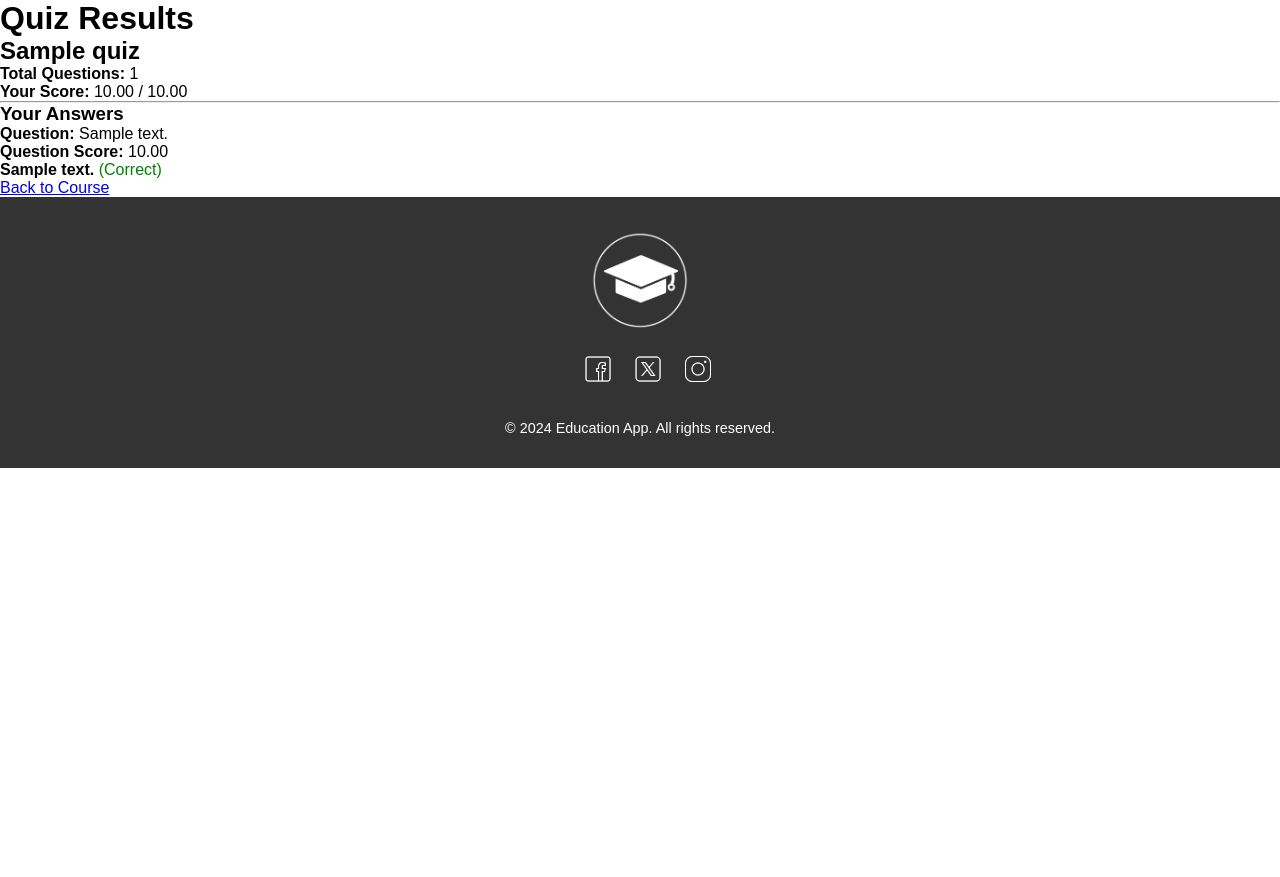
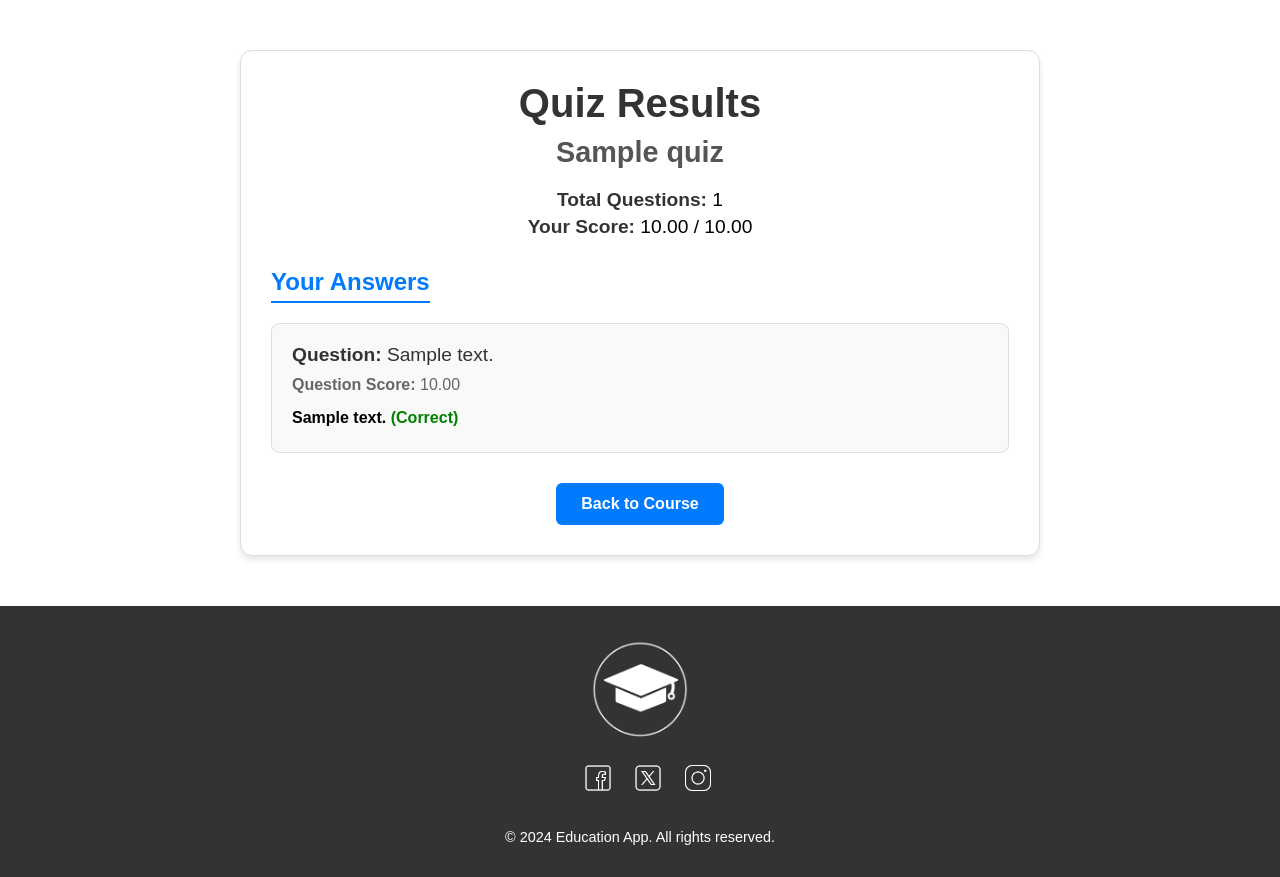
Before and after one commit to GeorgeMoucht/quizWebApp, a Django app: page /quiz/result/1/ in a window 1280 px wide. Shown: the part 78-955 px from the top of the page. Before the commit the page ends 546 px from the top, so only its background shows below. Run offline with Django 5.2, Linux system fonts and the light colour scheme; a user stored in the database is signed in; data comes from the database, SQL or seed files in the repository; tables that the repository leaves empty hold one stand-in row (values such as "Sample post"); style sheets or scripts are compiled from the project's sources; parts of the project's set-up code (start-up, migrations or seed data) failed here and were passed over; some libraries are stand-ins or nearby versions.

Commit message:
create better ui for quiz_question and quiz_result page.

```diff
--- a/courses/static/courses/quiz.scss
+++ b/courses/static/courses/quiz.scss
@@ -1,114 +1,220 @@
 .quiz-container {
-    max-width: 600px;
-    margin: 0 auto;
-    padding: 20px;
-    background: #f9f9f9;
-    border: 1px solid #ddd;
-    border-radius: 10px;
+    max-width: 700px;
+    margin: 50px auto;
+    padding: 30px;
+    background: #ffffff;
+    border-radius: 12px;
+    box-shadow: 0 4px 6px rgba(0, 0, 0, 0.1);
 
     h1 {
         font-size: 2rem;
         text-align: center;
         margin-bottom: 20px;
+        color: #333;
+    }
+
+    hr {
+        border: 0;
+        height: 1px;
+        background: #eee;
+        margin: 20px 0;
     }
 
     .question {
-        margin-bottom: 20px;
+        margin-bottom: 30px;
 
-        p {
-            font-size: 1.2rem;
-            margin-bottom: 10px;
+        .question-content {
+            font-size: 1.3rem;
+            font-weight: 500;
+            color: #222;
+            margin-bottom: 15px;
         }
 
         textarea {
             width: 100%;
-            padding: 10px;
+            padding: 15px;
             border: 1px solid #ddd;
-            border-radius: 5px;
+            border-radius: 6px;
             font-size: 1rem;
+            background: #f9f9f9;
+            resize: vertical;
+            transition: border-color 0.2s ease;
+
+            &:focus {
+                border-color: #007bff;
+                background: #fff;
+                online: none;
+            }
         }
 
-        input[type="radio"] {
-            margin-right: 10px;
+        .answers {
+            display: flex;
+            flex-direction: column;
+            gap: 10px;
+
+            .answer-item {
+                display: flex;
+                align-items: center;
+                gap: 10px;
+
+                input[type="checkbox"],
+                input[type="radio"] {
+                    width: 18px;
+                    height: 18px;
+                    margin: 0;
+                }
+
+                label {
+                    font-size: 1.1rem;
+                    color: #333;
+                    cursor: pointer;
+                }
+            }
         }
     }
 
     .navigation {
-        display: flex;
-        justify-content: space-between;
+        text-align: center;
         margin-top: 20px;
 
         .btn {
-            padding: 10px 20px;
+            padding: 12px 25px;
             font-size: 1rem;
             border: none;
-            border-radius: 5px;
+            border-radius: 6px;
             cursor: pointer;
             text-decoration: none;
-        }
+            display: inline-block;
 
-        .btn-primary {
-            background: #007bff;
-            color: white;
+            &.btn-primary {
+                background: #007bff;
+                color: white;
+                font-weight: bold;
 
-            &:hover {
-                background: #0056b3
-            }
-        }
-
-        .btn-secondary {
-            background: #6c757d;
-            color: white;
-
-            &:hover {
-                background: #5a6268;
+                &:hover {
+                    background: #0056b3;
+                }
             }
         }
     }
 }
 
+
 .quiz-results-container {
-    max-width: 600px;
-    margin: 0 auto;
-    padding: 20px;
-    background: #f9f9f9;
+    max-width: 800px;
+    margin: 50px auto;
+    padding: 30px;
+    background: #ffffff;
     border: 1px solid #ddd;
-    border-radius: 10px;
+    border-radius: 12px;
+    box-shadow: 0 4px 6px rgba(0, 0, 0, 0.1);
 
-    h1, h2, h3 {
+    .header {
         text-align: center;
-    }
+        margin-bottom: 30px;
 
-    ul {
-        list-style-type: none;
-        padding: 0;
-
-        li {
-            margin-bottom: 20px;
-            padding: 10px;
-            background: #fff;
-            border: 1px solid $ddd;
-            border-radius: 5px;
+        h1 {
+            font-size: 2.5rem;
+            color: #333;
+            margin-bottom: 10px;
         }
 
-        p {
-            margin: 5px 0;
+        h2 {
+            font-size: 1.8rem;
+            color: #555;
+            margin-bottom: 20px;
+        }
+
+        .score-summary {
+            font-size: 1.2rem;
+
+            p {
+                margin: 5px 0;
+                strong {
+                    color: #333;
+                }
+            }
         }
     }
 
-    .btn {
-        display: block;
-        width: 100%;
+    .answers-section {
+        h3 {
+            font-size: 1.5rem;
+            color: #007bff;
+            margin-bottom: 20px;
+            border-bottom: 2px solid #007bff;
+            display: inline-block;
+            padding-bottom: 5px;
+        }
+
+        .questions-list {
+            list-style: none;
+            padding: 0;
+
+            .question-item {
+                padding: 20px;
+                margin-bottom: 15px;
+                background: #f9f9f9;
+                border: 1px solid #ddd;
+                border-radius: 8px;
+
+                .question-text {
+                    font-size: 1.2rem;
+                    margin-bottom: 10px;
+                    color: #333;
+                }
+
+                .question-score {
+                    font-size: 1rem;
+                    color: #666;
+                    margin-bottom: 15px;
+                }
+
+                .answers-list {
+                    list-style: none;
+                    padding: 0;
+
+                    .answer-item {
+                        font-size: 1rem;
+                        margin-bottom: 5px;
+
+                        .correct {
+                            color: green;
+                            font-weight: bold;
+                        }
+
+                        .incorrect {
+                            color: red;
+                            font-weight: bold;
+                        }
+                    }
+                }
+            }
+        }
+    }
+
+    .navigation {
+        margin-top: 30px;
         text-align: center;
-        padding: 10px;
-        background: #007bff;
-        color: white;
-        border-radius: 5px;
-        text-decoration: none;
-        font-weight: bold;
 
-        &:hover {
-            background: #0056b3;
+        .btn {
+            padding: 12px 25px;
+            font-size: 1rem;
+            font-weight: bold;
+            border: none;
+            border-radius: 6px;
+            text-decoration: none;
+            display: inline-block;
+            cursor: pointer;
+
+            &.btn-primary {
+                background: #007bff;
+                color: white;
+
+                &:hover {
+                    background: #0056b3;
+                }
+            }
         }
     }
 }
--- a/courses/static/courses/styles.scss
+++ b/courses/static/courses/styles.scss
@@ -254,3 +254,4 @@ $overlay-color: rgba(128, 128, 128, 0.4);
 }
 
 @import './course_list';
+@import './quiz';
--- a/courses/templates/quiz/quiz_result.html
+++ b/courses/templates/quiz/quiz_result.html
@@ -4,28 +4,30 @@
 
 {% block content %}
 <div class="quiz-results-container">
+    <div class="header">
         <h1>Quiz Results</h1>
         <h2>{{ quiz.title }}</h2>
-
+        <div class="score-summary">
             <p><strong>Total Questions:</strong> {{ total_questions }}</p>
             <p><strong>Your Score:</strong> {{ score }} / {{ total_possible_score }}</p>
+        </div>
+    </div>
 
-    <hr>
-
+    <div class="answers-section">
         <h3>Your Answers</h3>
-    <ul>
+        <ul class="questions-list">
             {% for question, answers in answers_by_question.items %}
-        <li>
-            <p><strong>Question:</strong> {{ question.content }}</p>
-            <p><strong>Question Score:</strong> {{ question.score }}</p>
-            <ul>
+            <li class="question-item">
+                <p class="question-text"><strong>Question:</strong> {{ question.content }}</p>
+                <p class="question-score"><strong>Question Score:</strong> {{ question.score }}</p>
+                <ul class="answers-list">
                     {% for user_answer in answers %}
-                <li>
+                    <li class="answer-item">
                         <strong>{{ user_answer.answer.content }}</strong>
                         {% if user_answer.answer.is_correct %}
-                        <span style="color: green;">(Correct)</span>
+                            <span class="correct">(Correct)</span>
                         {% else %}
-                        <span style="color: red;">(Incorrect)</span>
+                            <span class="incorrect">(Incorrect)</span>
                         {% endif %}
                     </li>
                     {% endfor %}
@@ -33,7 +35,10 @@
             </li>
             {% endfor %}
         </ul>
+    </div>
 
+    <div class="navigation">
         <a href="{% url 'course_lesson' quiz.course.id %}" class="btn btn-primary">Back to Course</a>
     </div>
+</div>
 {% endblock %}
```
Also changed, not shown: courses/templates/quiz/quiz_question.html (+11 -5 lines). Lines whose indentation alone changed are shown as unchanged.
